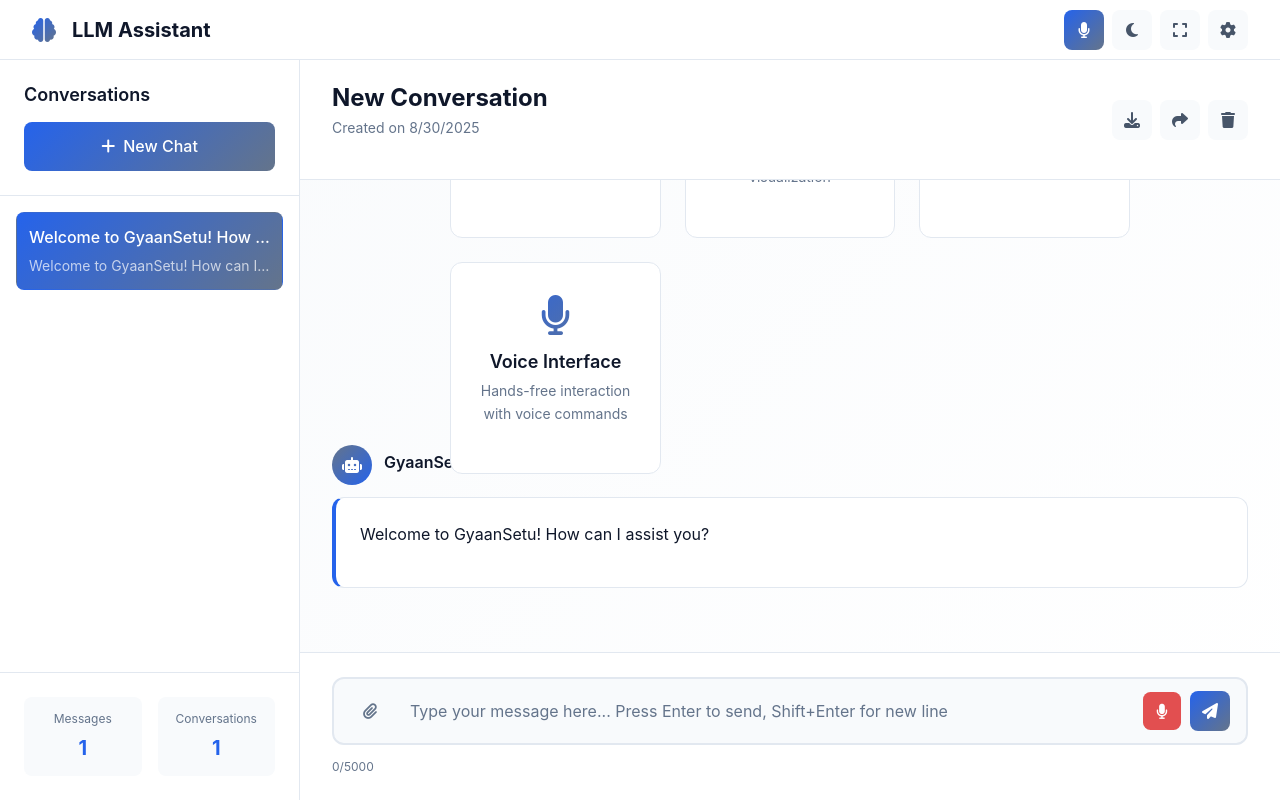
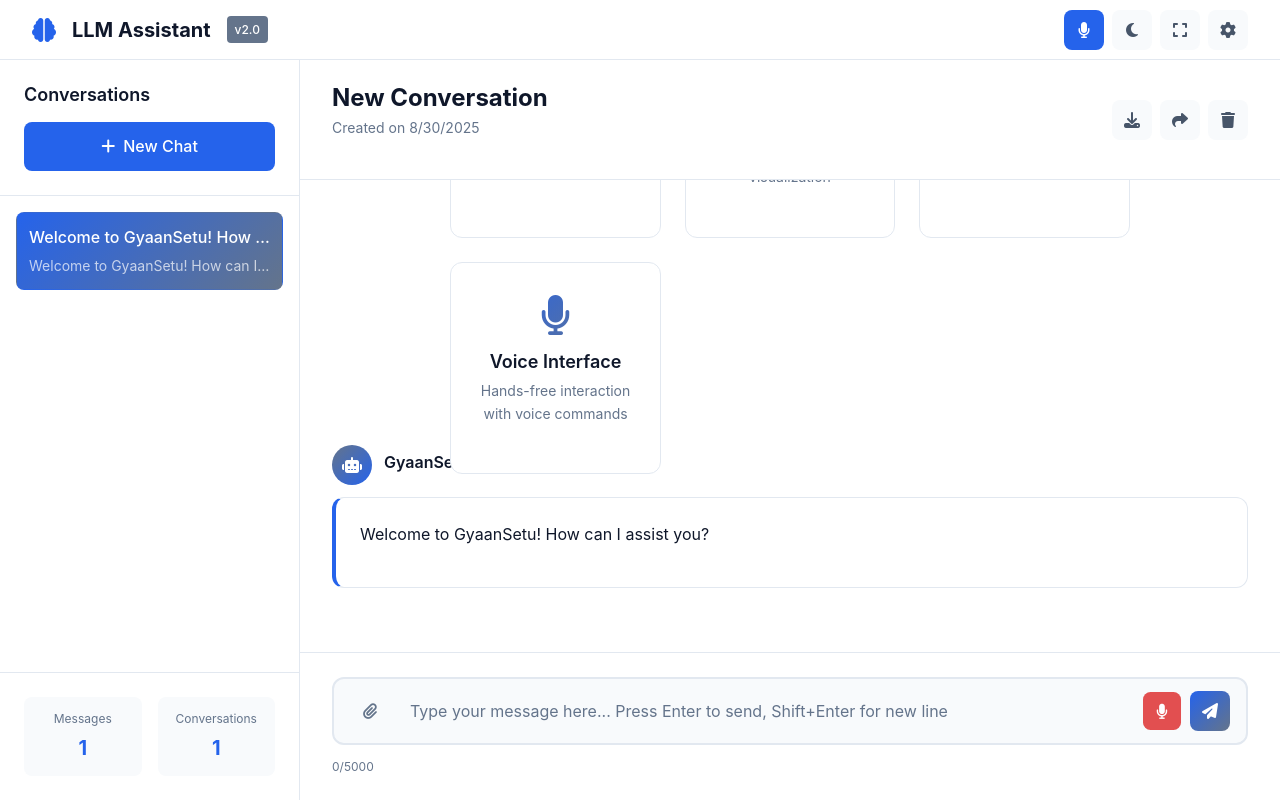
Before and after one commit to sandeepstele/llm-agent, a website: page index.html in a window 1280 px wide. Both pictures are taken after a click on the button 1084 px from the left and 29 px from the top of the page. Drawn offline with nearby package versions, Linux system fonts and the light colour scheme.

Commit message:
Update styles.css

```diff
--- a/styles.css
+++ b/styles.css
@@ -79,30 +79,27 @@ body {
     font-weight: var(--font-weight-normal);
     line-height: 1.6;
     color: var(--text-primary);
-    background: linear-gradient(135deg, var(--bg-secondary) 0%, var(--bg-primary) 100%);
+    background: var(--bg-primary);
     overflow-x: hidden;
-    transition: background-color var(--transition-normal), color var(--transition-normal);
 }
 
 /* Custom Scrollbar */
 ::-webkit-scrollbar {
-    width: 8px;
-    height: 8px;
+    width: 6px;
+    height: 6px;
 }
 
 ::-webkit-scrollbar-track {
     background: var(--bg-secondary);
-    border-radius: 4px;
 }
 
 ::-webkit-scrollbar-thumb {
-    background: linear-gradient(135deg, var(--primary-color), var(--secondary-color));
-    border-radius: 4px;
-    transition: background var(--transition-fast);
+    background: var(--border-color);
+    border-radius: 3px;
 }
 
 ::-webkit-scrollbar-thumb:hover {
-    background: linear-gradient(135deg, var(--primary-dark), var(--secondary-dark));
+    background: var(--text-muted);
 }
 
 /* Loading Screen */
@@ -112,12 +109,11 @@ body {
     left: 0;
     right: 0;
     bottom: 0;
-    background: linear-gradient(135deg, var(--primary-color), var(--secondary-color));
+    background: var(--primary-color);
     display: flex;
     align-items: center;
     justify-content: center;
     z-index: 9999;
-    transition: opacity var(--transition-slow), visibility var(--transition-slow);
 }
 
 .loading-screen.hidden {
@@ -128,12 +124,10 @@ body {
 .loading-content {
     text-align: center;
     color: white;
-    animation: fadeInUp 0.8s var(--animation-smooth);
 }
 
 .loading-logo {
     margin-bottom: 2rem;
-    animation: pulse 2s infinite;
 }
 
 .loading-content h2 {
@@ -162,7 +156,6 @@ body {
     height: 100%;
     background: white;
     border-radius: 2px;
-    animation: loadingProgress 2s ease-out forwards;
 }
 
 /* App Container */
@@ -174,7 +167,6 @@ body {
     grid-template-columns: var(--sidebar-width) 1fr;
     grid-template-rows: var(--header-height) 1fr;
     height: 100vh;
-    transition: grid-template-columns var(--transition-normal);
 }
 
 .app-container.sidebar-collapsed {
@@ -190,8 +182,6 @@ body {
     align-items: center;
     justify-content: space-between;
     padding: 0 2rem;
-    backdrop-filter: blur(10px);
-    position: relative;
     z-index: 1000;
 }
 
@@ -205,16 +195,13 @@ body {
 }
 
 .nav-brand i {
-    background: linear-gradient(135deg, var(--primary-color), var(--secondary-color));
-    -webkit-background-clip: text;
-    -webkit-text-fill-color: transparent;
-    background-clip: text;
+    color: var(--primary-color);
     font-size: 1.5rem;
 }
 
 .version-badge {
     font-size: var(--font-size-xs);
-    background: var(--accent-color);
+    background: var(--secondary-color);
     color: white;
     padding: 0.25rem 0.5rem;
     border-radius: var(--border-radius-sm);
@@ -238,23 +225,14 @@ body {
     display: flex;
     align-items: center;
     justify-content: center;
-    transition: all var(--transition-fast);
-    position: relative;
-    overflow: hidden;
 }
 
 .nav-btn:hover {
     background: var(--border-color);
-    transform: translateY(-1px);
-    box-shadow: 0 4px 12px var(--shadow-light);
-}
-
-.nav-btn:active {
-    transform: translateY(0);
 }
 
 .nav-btn.active {
-    background: linear-gradient(135deg, var(--primary-color), var(--secondary-color));
+    background: var(--primary-color);
     color: white;
 }
 
@@ -290,11 +268,10 @@ body {
     padding: 0.75rem 1rem;
     border: none;
     border-radius: var(--border-radius);
-    background: linear-gradient(135deg, var(--primary-color), var(--secondary-color));
+    background: var(--primary-color);
     color: white;
     font-weight: var(--font-weight-medium);
     cursor: pointer;
-    transition: transform var(--transition-fast), box-shadow var(--transition-fast);
     display: flex;
     align-items: center;
     justify-content: center;
@@ -302,8 +279,7 @@ body {
 }
 
 .btn-new-chat:hover {
-    transform: translateY(-2px);
-    box-shadow: 0 8px 25px rgba(102, 126, 234, 0.4);
+    background: var(--primary-dark);
 }
 
 .conversation-list {
```
